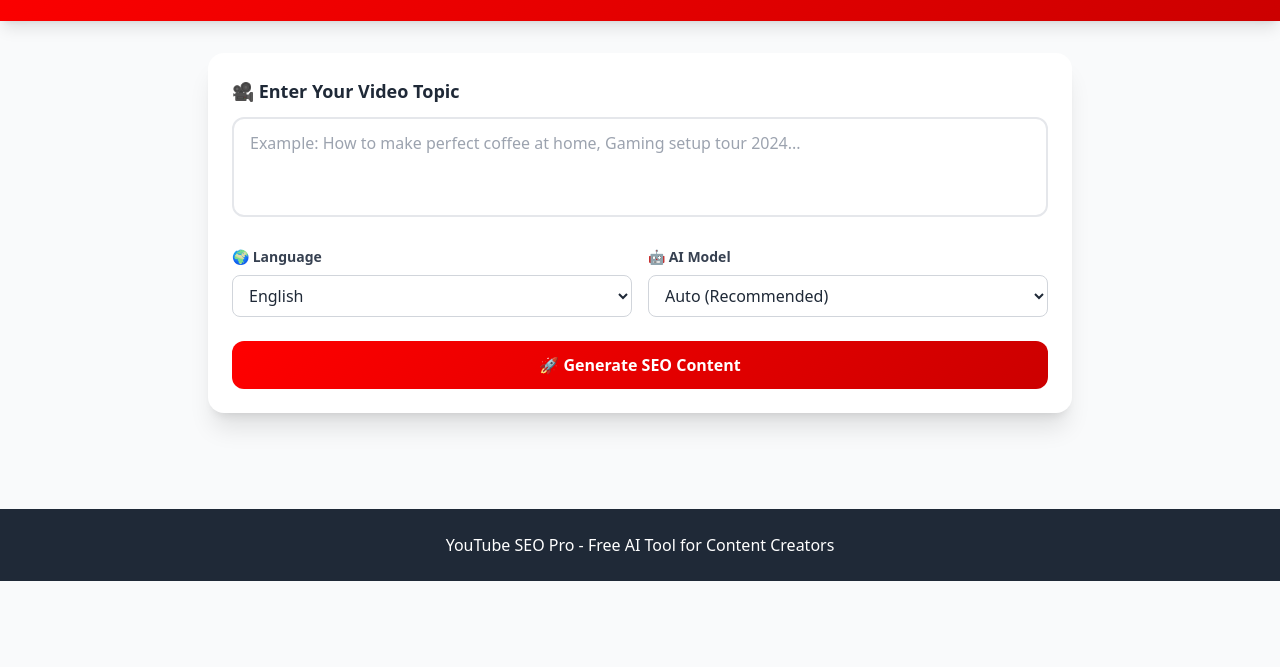
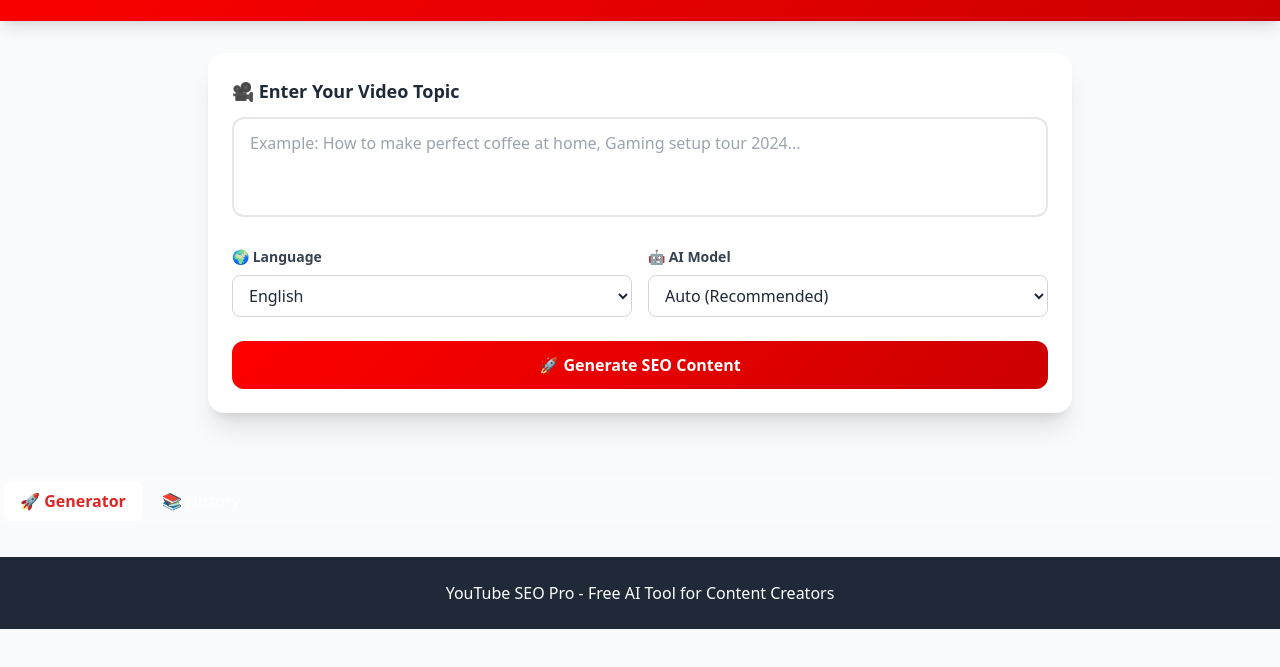
Before and after one commit to mahendramirdhapy-tech/youtube-seo-pro, a website: page index.html in a window 1280 px wide. Shown: the part 107-774 px from the top of the page. Drawn offline with nearby package versions, Linux system fonts and the light colour scheme.

Commit message:
Add navigation tabs to the header

```diff
--- a/index.html
+++ b/index.html
@@ -91,6 +91,16 @@
             </div>
         </div>
     </main>
+
+    <!-- Header में Navigation Tabs -->
+<div class="flex space-x-1 bg-white/20 rounded-lg p-1">
+    <button id="tabGenerator" class="tab-btn px-4 py-2 rounded-md bg-white text-red-600 font-semibold">
+        🚀 Generator
+    </button>
+    <button id="tabHistory" class="tab-btn px-4 py-2 rounded-md text-white hover:bg-white/20 transition">
+        📚 History
+    </button>
+</div>
 
     <footer class="bg-gray-800 text-white py-6 mt-8">
         <div class="container mx-auto px-4 text-center">
```
